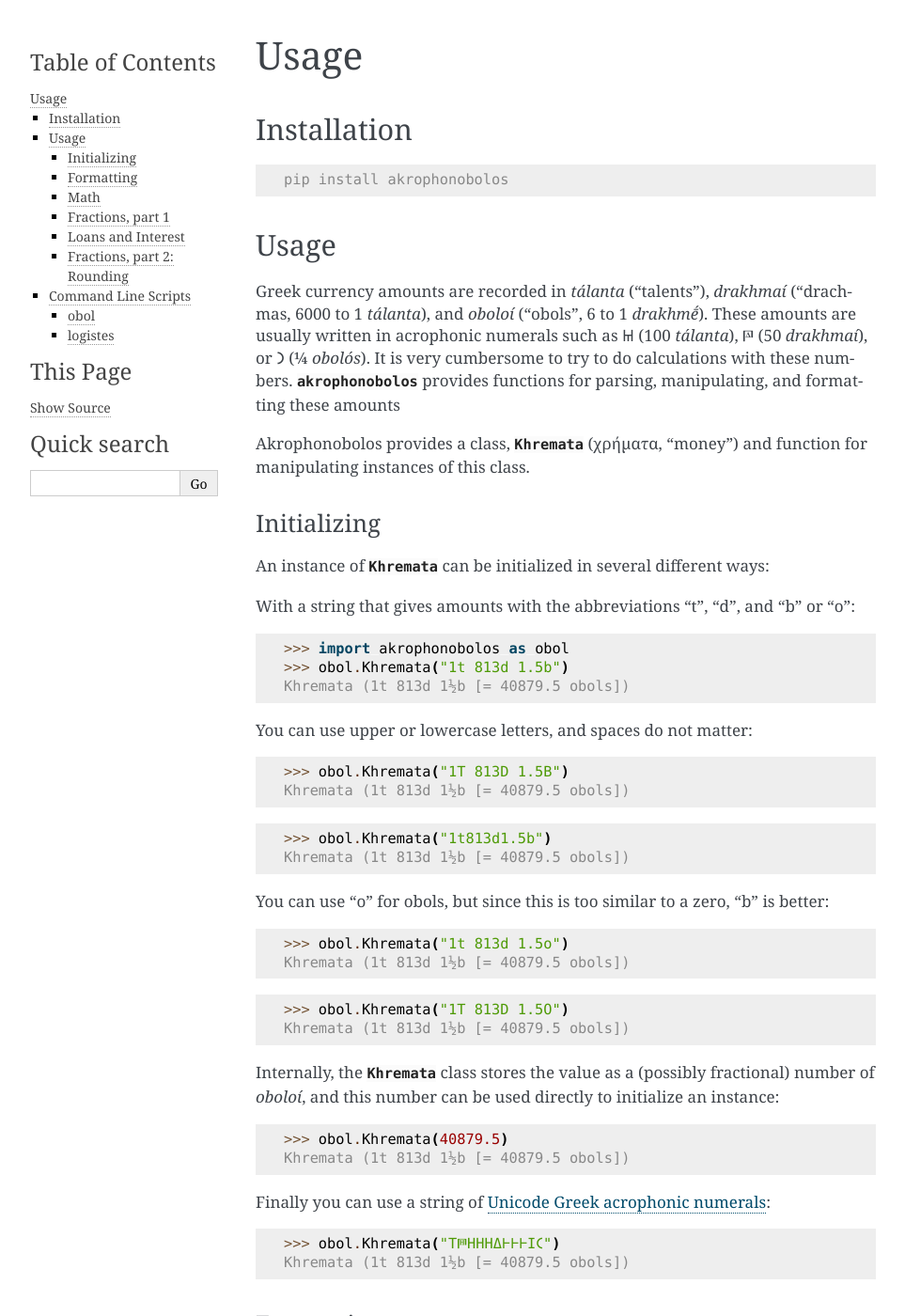
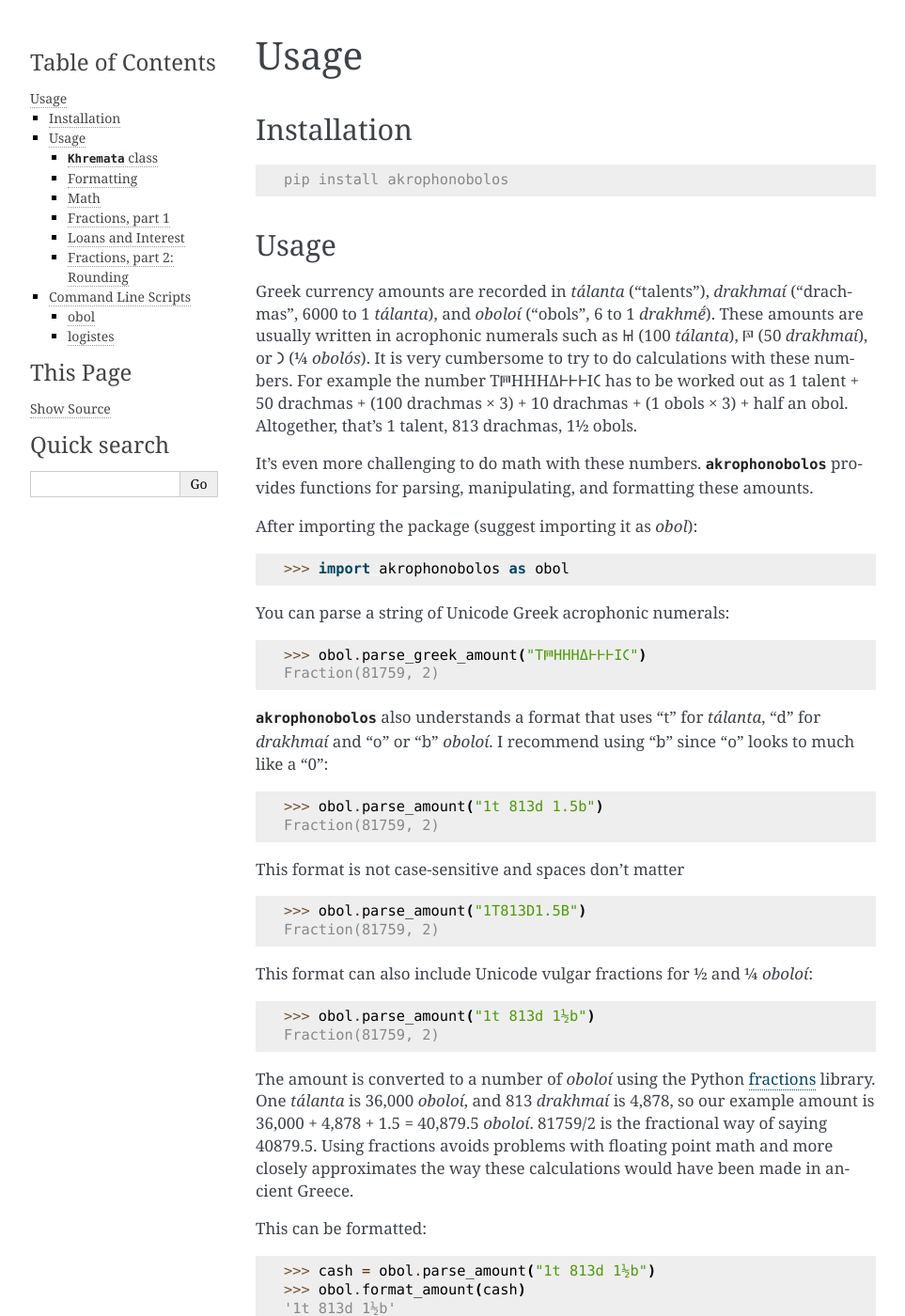
Before and after one commit to seanredmond/Akrophonobolos, a Sphinx documentation site: the page built from docs/usage.rst, in a window 1280 px wide and 1400 px high. Shown: the whole window at 94% size, without its empty margins (148-1111 px from the left). Built offline with Sphinx 7.4.7, drawn with Linux system fonts in a browser that asks for light colours; some of the changed text lies outside the part shown.

Commit message:
Additions

```diff
--- a/docs/usage.rst
+++ b/docs/usage.rst
@@ -12,59 +12,98 @@
 -----
 
 Greek currency amounts are recorded in *tálanta* ("talents"),
-*drakhmaí* ("drachmas, 6000 to 1 *tálanta*), and *oboloí* ("obols", 6
+*drakhmaí* ("drachmas", 6000 to 1 *tálanta*), and *oboloí* ("obols", 6
 to 1 *drakhmḗ*). These amounts are usually written in acrophonic
 numerals such as 𐅋 (100 *tálanta*), 𐅄 (50 *drakhmaí*), or 𐅀 (¼
 *obolós*). It is very cumbersome to try to do calculations with these
-numbers. :py:class:`akrophonobolos` provides functions for parsing,
-manipulating, and formatting these amounts
+numbers. For example the number Τ𐅅ΗΗΗΔ𐅂𐅂𐅂Ι𐅁 has to be worked out as 1
+talent + 50 drachmas + (100 drachmas × 3) + 10 drachmas + (1 obols
+× 3) + half an obol. Altogether, that's 1 talent, 813 drachmas, 1½
+obols.
 
+It's even more challenging to do math with these
+numbers. :py:mod:`akrophonobolos` provides functions for parsing,
+manipulating, and formatting these amounts.
 
-Akrophonobolos provides a class, :py:class:`Khremata` (χρήματα,
-"money") and function for manipulating instances of this class.
+After importing the package (suggest importing it as `obol`):
 
-Initializing
-^^^^^^^^^^^^
+>>> import akrophonobolos as obol
 
-An instance of :py:class:`Khremata` can be initialized in several
-different ways:
+You can parse a string of Unicode Greek acrophonic numerals:
 
-With a string that gives amounts with the abbreviations "t", "d", and
-"b" or "o":
+>>> obol.parse_greek_amount("Τ𐅅ΗΗΗΔ𐅂𐅂𐅂Ι𐅁")
+Fraction(81759, 2)
+
+:py:mod:`akrophonobolos` also understands a format that uses "t" for
+*tálanta*, "d" for *drakhmaí* and "o" or "b" *oboloí*. I recommend
+using "b" since "o" looks to much like a "0":
+
+>>> obol.parse_amount("1t 813d 1.5b")
+Fraction(81759, 2)
+
+This format is not case-sensitive and spaces don't matter
+
+>>> obol.parse_amount("1T813D1.5B")
+Fraction(81759, 2)
+
+This format can also include Unicode vulgar fractions for ½ and ¼ *oboloí*:
+
+>>> obol.parse_amount("1t 813d 1½b")
+Fraction(81759, 2)
+
+The amount is converted to a number of *oboloí* using the Python
+`fractions <https://docs.python.org/3/library/fractions.html>`_
+library. One *tálanta* is 36,000 *oboloí*, and 813 *drakhmaí* is
+4,878, so our example amount is 36,000 + 4,878 + 1.5 = 40,879.5
+*oboloí*. 81759/2 is the fractional way of saying 40879.5. Using
+fractions avoids problems with floating point math and more closely
+approximates the way these calculations would have been made in
+ancient Greece.
+
+This can be formatted:
+
+>>> cash = obol.parse_amount("1t 813d 1½b")
+>>> obol.format_amount(cash)
+'1t 813d 1½b'
+
+The default formatting is as an abbreviated phrase with fractions. You can output it as a decimal instead:
+
+>>> obol.format_amount(cash, obol.Fmt.DECIMAL)
+'1t 813d 1.5b'
+
+As a full English phrase:
+
+>>> obol.format_amount(cash, obol.Fmt.DECIMAL|obol.Fmt.ENGLISH)
+'1 talent, 813 drachmas, 1.5 obols'
+
+Or back to a Greek numeral:
+
+>>> obol.format_amount(cash, obol.Fmt.GREEK)
+'Τ𐅅ΗΗΗΔ𐅂𐅂𐅂Ι𐅁'
+
+These amounts can be used with any of the functions described below
+but :py:mod:`akrophonobolos` also provides a class,
+:py:class:`Khremata` (from χρήματα, "money") to make it easier to keep
+track of and format the amounts.
+
+:py:class:`Khremata` class
+^^^^^^^^^^^^^^^^^^^^^^^^^^
+
+An instance of :py:class:`Khremata` can be initialized with any of the string formats shown above:
+
 
 >>> import akrophonobolos as obol
 >>> obol.Khremata("1t 813d 1.5b")
 Khremata (1t 813d 1½b [= 40879.5 obols])
 
-You can use upper or lowercase letters, and spaces do not matter:
-
->>> obol.Khremata("1T 813D 1.5B")
+>>> obol.Khremata("Τ𐅅ΗΗΗΔ𐅂𐅂𐅂Ι𐅁")
 Khremata (1t 813d 1½b [= 40879.5 obols])
 
->>> obol.Khremata("1t813d1.5b")
-Khremata (1t 813d 1½b [= 40879.5 obols])
-
-You can use "o" for obols, but since this is too similar to a zero,
-"b" is better:
-
->>> obol.Khremata("1t 813d 1.5o")
-Khremata (1t 813d 1½b [= 40879.5 obols])
-
->>> obol.Khremata("1T 813D 1.5O")
-Khremata (1t 813d 1½b [= 40879.5 obols])
-
-Internally, the :py:class:`Khremata` class stores the value as a (possibly
-fractional) number of *oboloí*, and this number can be used directly
-to initialize an instance:
+Or you can pass an :py:obj:`int`, :py:obj:`float`, or :py:obj:`Fraction`:
 
 >>> obol.Khremata(40879.5)
 Khremata (1t 813d 1½b [= 40879.5 obols])
 
-Finally you can use a string of `Unicode Greek acrophonic
-numerals <https://en.wikipedia.org/wiki/Ancient_Greek_Numbers_(Unicode_block)>`_:
-
->>> obol.Khremata("Τ𐅅ΗΗΗΔ𐅂𐅂𐅂Ι𐅁")
-Khremata (1t 813d 1½b [= 40879.5 obols])
 
 Formatting
 ^^^^^^^^^^
@@ -163,10 +202,7 @@
 >>> m.b
 Fraction(144029, 4)
 
-which is the :py:class:`Fraction` form of 36,007.25 *oboloí*. Storing
-the value as a :py:class:`Fraction` avoids some issues with floating
-point math and better approximates how Ancient Greeks did math, since
-they did not use decimal numbers.
+which is the :py:class:`Fraction` form of 36,007.25 *oboloí*.
 
 
 Loans and Interest
@@ -180,7 +216,7 @@
 Athenian state. Loans were made at simple interest, most commonly at
 the rate of 1 *drakhmḗ* per 5 *tálanta* per day.
 
-Akrophonobolos provides functions for working with loans like this. To
+:py:mod:`akrophonobolos` provides functions for working with loans like this. To
 start, you can calculate a more useful version of the rate. Given an
 amount of principal, a number of days, and an amount of interest to be
 returned, you get back the amount of simple interest to be added for
@@ -200,7 +236,7 @@
 >>> obol.Khremata("25t") * rate * 365
 Khremata (1825d [= 10950.0 obols])
 
-Of course Akrophonobolos has a function for this:
+Of course :py:mod:`Akrophonobolos` has a function for this:
 
 >>> rate = obol.interest_rate("5t", 1, "1d")
 >>> obol.interest(obol.Khremata("25t"), 365, rate)
@@ -259,17 +295,16 @@
 >>> obol.interest("ΧΧΧΗΗΗΗΔ𐅃𐅂𐅂𐅂Ι", 17)
 Khremata (1d 5¾b [= 11.75 obols])
 
-We get an answer that is ¼ _obolós_ too high (11.75 instead of
-11.5). We do not know how the ancient Greeks did this math, how they
-rounded, or what kind of approximations they used. The smallest unit
-they recorded was ¼ _obolós_, so in Akrohobolos the :py:func:`interest` and
-:py:func:`principal` functions round up to this by default. You can get an
-unrounded answer:
+We get an answer that is ¼-*obolós* too high (11.75 instead of
+11.5). The :py:func:`interest` and :py:func:`principal` functions
+round up to the nearest ¼-*obolós* by default. Sometimes this matches
+the historical record sometimes is does not. You can get an unrounded
+answer:
 
 >>> obol.interest("ΧΧΧΗΗΗΗΔ𐅃𐅂𐅂𐅂Ι", 17, roundup=False)
 Khremata (1d 5b [= 11.621766666666666 obols])
 
-We can see what the precise fraction is:
+Or we can see what the precise fraction is:
 
 >>> precise = obol.interest("ΧΧΧΗΗΗΗΔ𐅃𐅂𐅂𐅂Ι", 17, roundup=False)
 >>> precise.b
```
Also changed, not shown: other parts of docs/usage.rst (+1 -1 lines).
